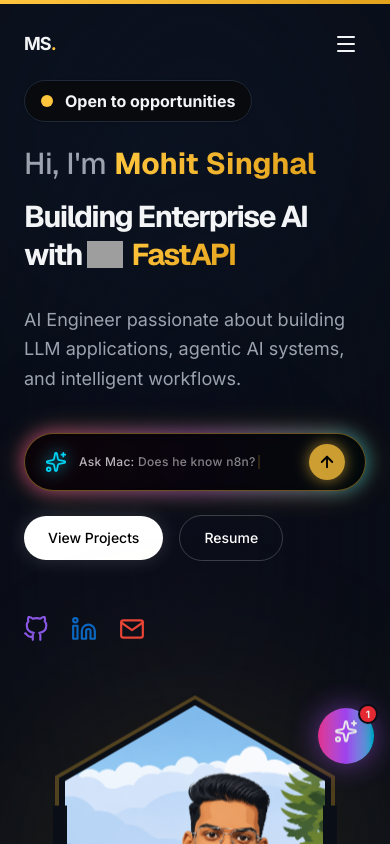
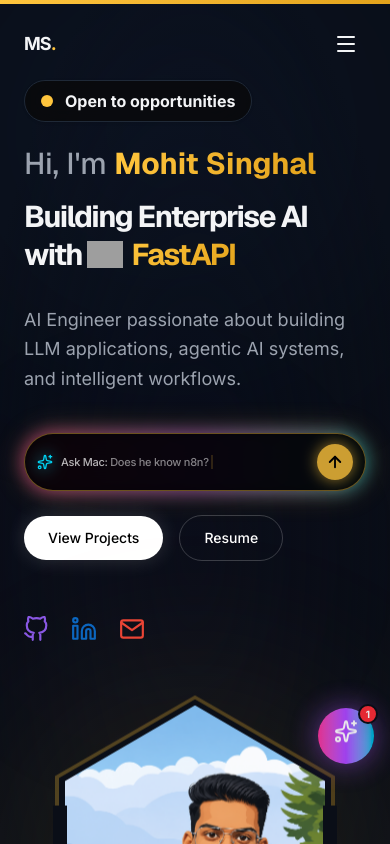
Before and after one commit to mohitsinghal1206/Mohit-Singhal-Portfolio, a Next.js app: page / in a window 390 px wide. Shown: the top 844 px of the page. Built offline with nearby package versions, Linux system fonts and the light colour scheme; grey boxes are pictures that could not be loaded.

Commit message:
style: Shrink padding and font sizing on Hero CTA to prevent text cutoff on mobile

```diff
--- a/src/components/sections/hero.tsx
+++ b/src/components/sections/hero.tsx
@@ -216,10 +216,10 @@
                       if (overlay) overlay.style.opacity = '1';
                     }
                   }}
-                  className="relative flex items-center bg-black/90 backdrop-blur-xl border border-primary/40 rounded-full py-2 sm:py-2.5 px-5 sm:px-6 shadow-[0_0_30px_rgba(255,197,61,0.3)] hover:bg-black transition-colors focus-within:bg-black focus-within:border-primary"
+                  className="relative flex items-center bg-black/90 backdrop-blur-xl border border-primary/40 rounded-full py-2 sm:py-2.5 px-3 sm:px-6 shadow-[0_0_30px_rgba(255,197,61,0.3)] hover:bg-black transition-colors focus-within:bg-black focus-within:border-primary"
                 >
                   {/* Cyan Icon only */}
-                  <Sparkles size={22} className="text-cyan-400 mr-3 sm:mr-4 flex-shrink-0 drop-shadow-[0_0_8px_rgba(34,211,238,0.8)]" />
+                  <Sparkles className="w-4 h-4 sm:w-[22px] sm:h-[22px] text-cyan-400 mr-2 sm:mr-4 flex-shrink-0 drop-shadow-[0_0_8px_rgba(34,211,238,0.8)]" />
 
                   {/* Real Input and Animated Placeholder Wrapper */}
                   <div className="flex-1 relative flex items-center h-10">
@@ -239,7 +239,7 @@
 
                     {/* Animated Streaming Placeholder Overlay */}
                     <div className="absolute inset-0 flex items-center pointer-events-none z-10 overflow-hidden transition-opacity duration-200">
-                      <span className="text-xs sm:text-sm text-white/50 font-medium tracking-wide flex items-center whitespace-nowrap">
+                      <span className="text-[11px] sm:text-sm text-white/50 font-medium tracking-tight sm:tracking-wide flex items-center whitespace-nowrap">
                         <span className="text-white/70 flex-shrink-0">{TYPEWRITER_PREFIX}</span>
                         <span className="truncate">{typewriterText}</span>
                         <motion.span
```
